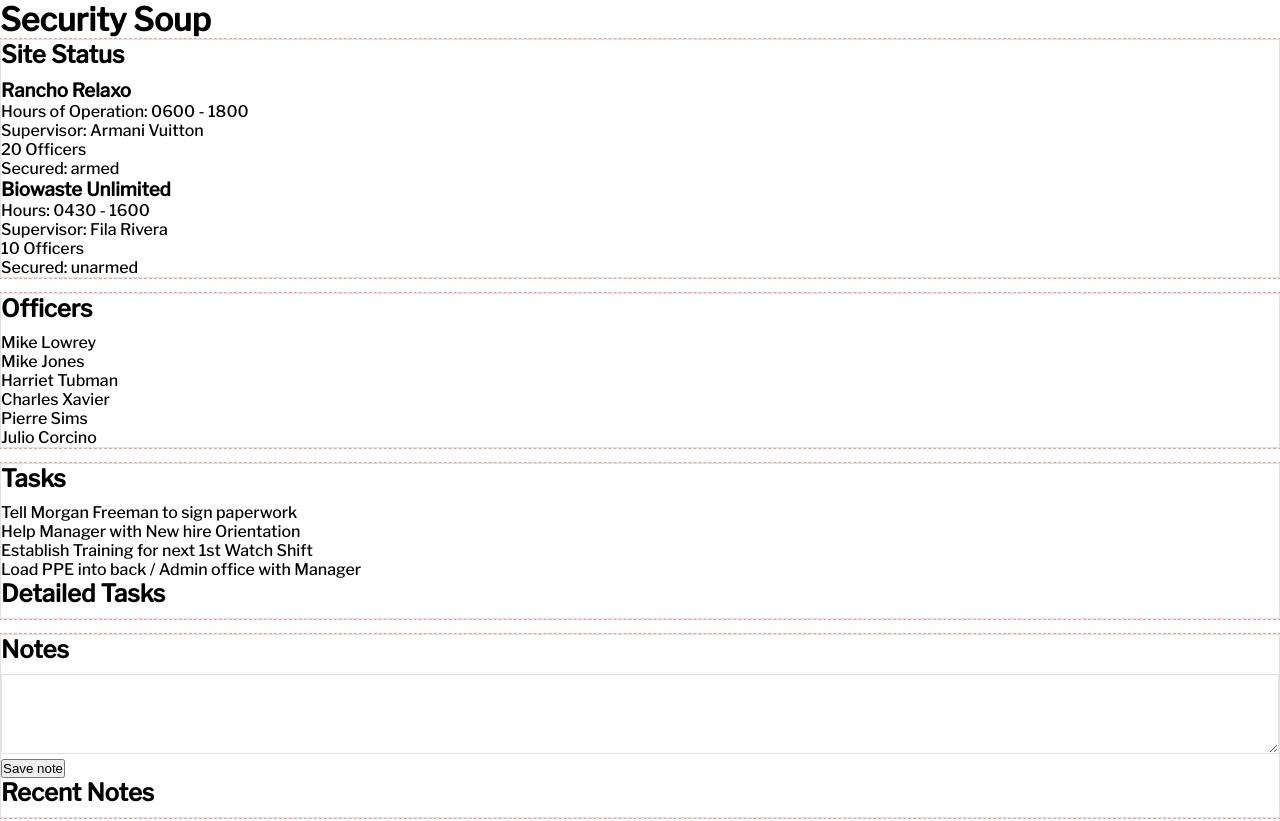
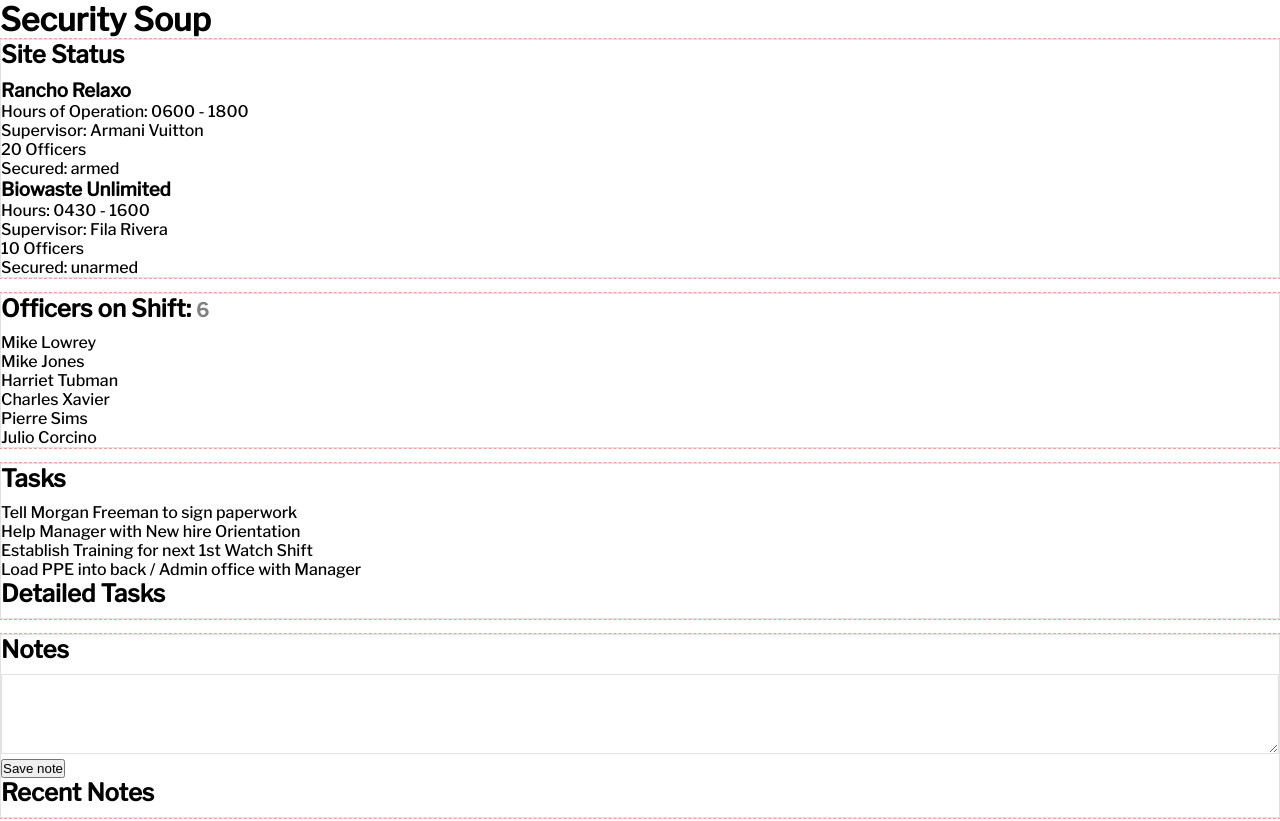
Before and after one commit to chrisvneal/security-soup, a React (Create React App) app: page / in a window 1280 px wide. Shown: the top 821 px of the page. Built offline with nearby package versions, Linux system fonts and the light colour scheme.

Commit message:
Add class to officers on shift number

```diff
--- a/src/components/Officers.js
+++ b/src/components/Officers.js
@@ -7,7 +7,9 @@ const Officers = ({ officers }) => {
 
   return (
     <section className="section-border officers">
-      <h2>Officers</h2>
+      <h2>
+        Officers on Shift: <span className="officers-on-shift__number">6</span>
+      </h2>
       <ul className="officers-list">{officerList}</ul>
     </section>
   );
--- a/src/styles.scss
+++ b/src/styles.scss
@@ -37,3 +37,8 @@ textarea {
   margin-bottom: 15px;
   line-height: 1.5;
 }
+
+.officers-on-shift__number {
+  font-size: 1.2rem;
+  color: gray;
+}
```
